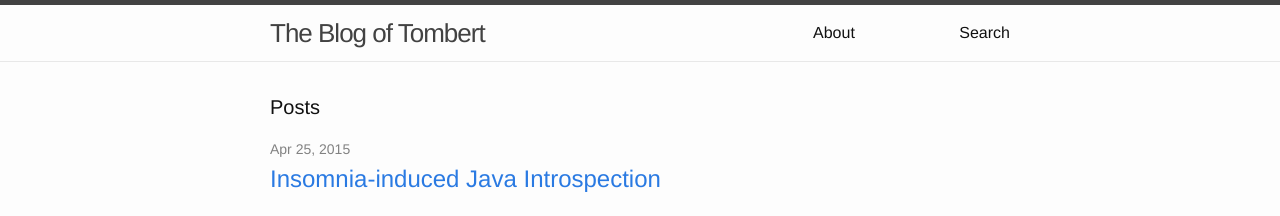
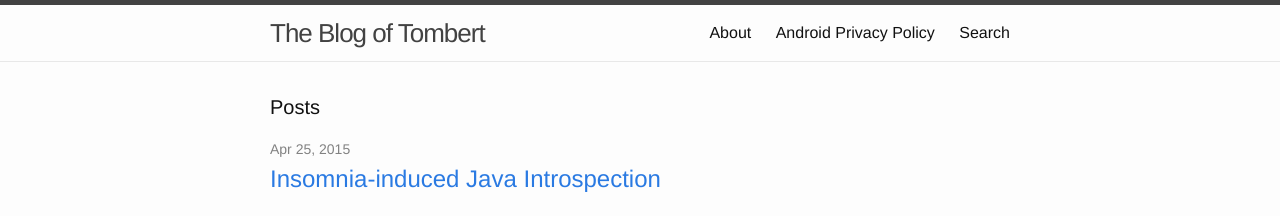
Before and after one commit to Tombert/tombert.github.io2, a Jekyll site: the page built from index.html, in a window 1280 px wide. Shown: the top 216 px of the page. Built offline with Jekyll 4.4.1, drawn with Linux system fonts in a browser that asks for light colours; nearby versions of some CDN libraries; the list of posts is cut into pages by our own code.

Commit message:
Update header.html

```diff
--- a/_includes/header.html
+++ b/_includes/header.html
@@ -15,7 +15,7 @@
 
       <div class="trigger">
         {% for page in site.pages %}
-          {% if page.title != "Android Privacy Policy" %}
+          {% if page.title && !page.private %}
           <a class="page-link" href="{{ page.url | prepend: site.baseurl }}">{{ page.title }}</a>
           {% endif %}
         {% endfor %}
```
